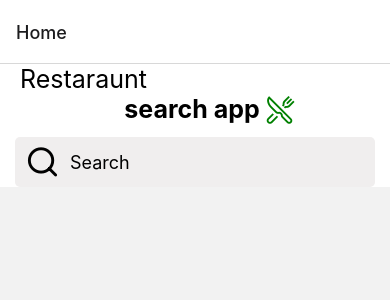
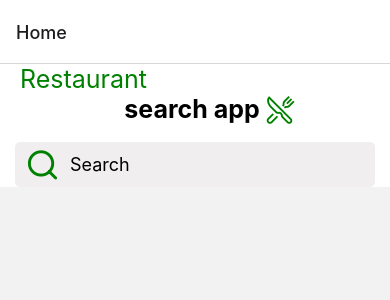
Before and after one commit to DusanVulic/Restaurant-Search-App, a React Native app: screen /Home in a window 390 px wide. Shown: the top 300 px of the page. Built offline with nearby package versions, Linux system fonts and the light colour scheme.

Commit message:
search term created with use State in home page

```diff
--- a/components/SearchBar.js
+++ b/components/SearchBar.js
@@ -1,39 +1,45 @@
-import React, { useState } from "react";
+import React from "react";
 import { View, Text, StyleSheet, TextInput } from "react-native";
 
 //import icon
 
 import { Feather } from "@expo/vector-icons";
 
-const SearchBar = () => {
-  const [term, setTerm] = useState();
-
+const SearchBar = ({ term, onChangeTerm, onTermSubmit }) => {
   return (
+    <>
       <View style={styles.searchContainer}>
         <Feather name="search" style={styles.icon} />
         <TextInput
           style={styles.input}
           placeholder="Search"
+          autoCapitalize="none"
+          autoCorrect={false}
           value={term}
-        onChangeText={(input) => setTerm(input)}
+          onChangeText={onChangeTerm}
+          onEndEditing={onTermSubmit}
         />
       </View>
+      <View>
+        <Text>{term}</Text>
+      </View>
+    </>
   );
 };
 
 const styles = StyleSheet.create({
   searchContainer: {
-    marginTop: 10,
+    marginTop: 15,
     marginHorizontal: 15,
     backgroundColor: "#F0EEEE",
-    height: 50,
+    height: 45,
     borderRadius: 5,
     flexDirection: "row",
   },
   icon: {
     marginLeft: 10,
     fontSize: 35,
-    color: "black",
+    color: "green",
     alignSelf: "center",
   },
   input: {
--- a/screens/Home.js
+++ b/screens/Home.js
@@ -1,4 +1,4 @@
-import React from "react";
+import React, { useState } from "react";
 import { Text, View, StyleSheet, Pressable, Button } from "react-native";
 
 //icon
@@ -8,6 +8,8 @@ import { Ionicons } from "@expo/vector-icons";
 import SearchBar from "../components/SearchBar";
 
 const Home = ({ navigation }) => {
+  const [term, setTerm] = useState();
+
   return (
     <View style={styles.container}>
       {/** navigation to second page */}
@@ -15,13 +17,20 @@ const Home = ({ navigation }) => {
         <Text style={styles.linkStyle}>go to second page</Text>
       </Pressable> */}
 
-      <Text style={styles.headerLight}>Restaraunt</Text>
+      <Text style={styles.headerLight}>Restaurant</Text>
       <View style={styles.logoContainer}>
         <Text style={styles.headerBold}>search app </Text>
         <Ionicons name="restaurant-outline" style={styles.icon} />
       </View>
 
-      <SearchBar />
+      <SearchBar
+        term={term}
+        onChangeTerm={(input) => setTerm(input)}
+        onTermSubmit={() => {
+          console.log("term submitted");
+          setTerm("");
+        }}
+      />
     </View>
   );
 };
@@ -39,6 +48,7 @@ const styles = StyleSheet.create({
   headerLight: {
     fontSize: 25,
     marginLeft: 20,
+    color: "green",
   },
   logoContainer: {
     flexDirection: "row",
```
Lines whose indentation alone changed are shown as unchanged.
